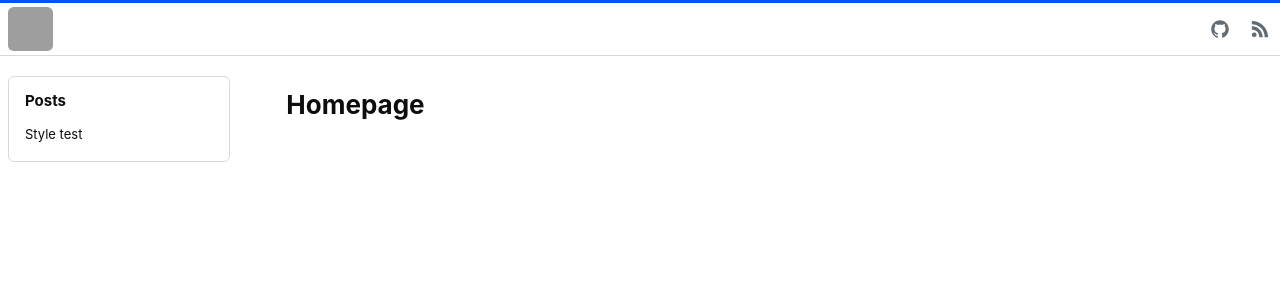
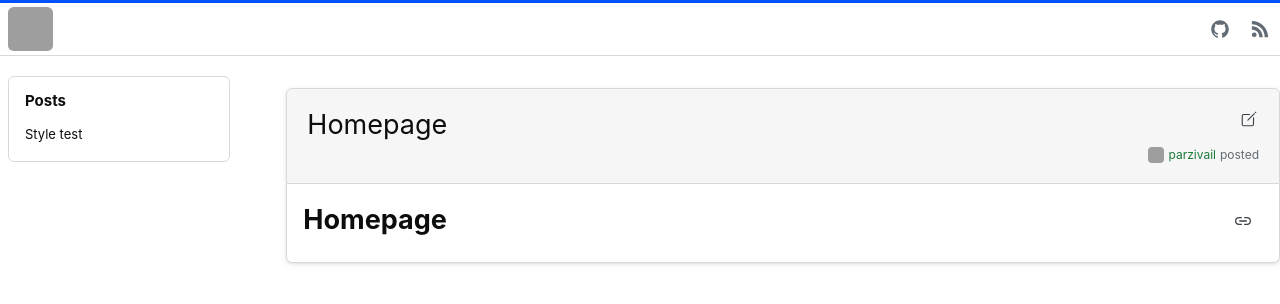
Before and after one commit to parzivail/parzivail.github.io, a Jekyll site: the page built from index.md, in a window 1280 px wide. Shown: the top 304 px of the page. Built offline with Jekyll 4.4.1, drawn with Linux system fonts in a browser that asks for light colours; our own code applies the rules of GitHub Pages for plain Markdown files; grey boxes are pictures that could not be loaded.

Commit message:
fix layouts

```diff
--- a/_layouts/default.html
+++ b/_layouts/default.html
@@ -55,12 +55,11 @@
           <nav class="s-sidebarwidget">
             <h2 class="s-sidebarwidget--header">Posts</h2>
             <ul class="s-sidebarwidget--content s-sidebarwidget__items">
-            {% for post in site.posts %}
-            {% if post.url == page.url %}
-              <li class="s-sidebarwidget--item" aria-current="page">
-            {% else %}
+              {% for post in site.posts %} {% if post.url == page.url %}
+              <li class="s-sidebarwidget--item" aria-current="page">{% else %}</li>
+
               <li class="s-sidebarwidget--item">
-            {% endif %}
+                {% endif %}
                 <a
                   class="s-navigation--item"
                   href="{{ site.baseurl }}{{ post.url }}"
@@ -69,8 +68,9 @@
                   {{ post.title }}
                 </a>
               </li>
-            {% endfor %}
+              {% endfor %}
             </ul>
+          </nav>
         </div>
       </div>
       <main
```
Also changed, not shown: index.md (+1 -1 lines).
